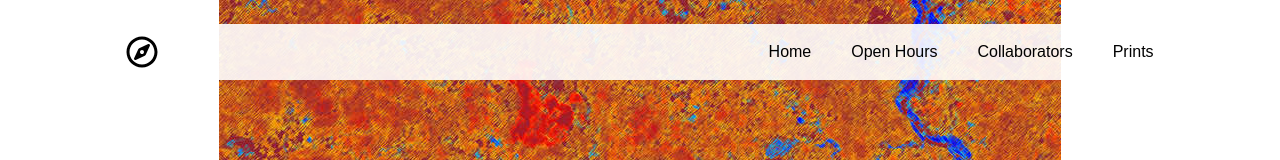
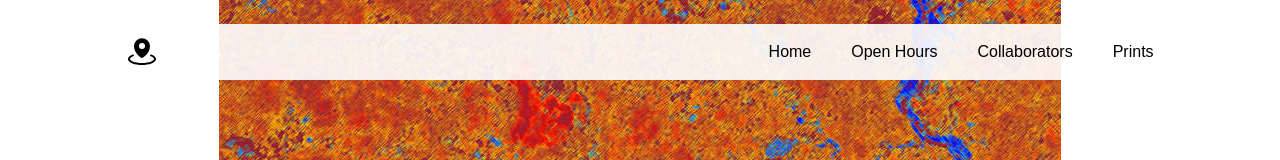
Before and after one commit to theanthonybrooks/npod, a Next.js app: page /program in a window 1280 px wide. Shown: the top 160 px of the page. Built offline with nearby package versions, Linux system fonts and the light colour scheme; a web font is replaced by a local one.

Commit message:
wip: link updates

```diff
--- a/src/app/page.tsx
+++ b/src/app/page.tsx
@@ -213,14 +213,18 @@ export default function Home() {
                   Europe&apos;s food system.
                 </p>
                 {/* TODO: add address link to google maps */}
-                <span className="text-foreground flex w-full flex-col items-start rounded-4xl bg-white/90 px-6 py-4 sm:w-[350px]">
+                <Link
+                  href="https://maps.app.goo.gl/enh2Jm1Z48Krz1VAA"
+                  target="_blank"
+                  className="text-foreground flex w-full cursor-pointer flex-col items-start rounded-4xl bg-white/90 px-6 py-4 sm:w-[350px]"
+                >
                   <p className="!font-ubuntu text-xl font-medium">
                     Hase Studio
                   </p>
                   <p className="!font-ubuntu text-[1.2rem] italic">
                     Weisestrasse 22, 12049, Berlin
                   </p>
-                </span>
+                </Link>
               </div>
               <div id="hours" />
               <div className="flex flex-col items-start gap-4 sm:col-start-1 sm:hidden sm:gap-8">
--- a/src/app/ui/components/carousel/carousel.tsx
+++ b/src/app/ui/components/carousel/carousel.tsx
@@ -121,7 +121,7 @@ export const ImgCarousel = ({
         className="embla__viewport flex justify-center px-10 sm:px-15 2xl:px-0"
         ref={emblaRef}
       >
-        <div className="embla__container max-w-[90vw]">
+        <div className="embla__container max-w-[85vw]">
           {slides.map((slide, i) => {
             return (
               <div
--- a/src/app/ui/components/navbar.tsx
+++ b/src/app/ui/components/navbar.tsx
@@ -2,7 +2,7 @@
 import { cn, useIsMobile } from "@/utils/utils";
 
 import Link from "next/link";
-import { FaRegCompass } from "react-icons/fa";
+import { PiMapPinAreaFill } from "react-icons/pi";
 
 import { motion, useMotionValueEvent, useScroll } from "motion/react";
 
@@ -78,12 +78,14 @@ export const Navbar = ({ className, page }: NavbarProps) => {
       )}
     >
       <div className="flex items-center gap-x-10">
-        <FaRegCompass
-          className={cn(
-            "text-foreground size-8",
-            // isMobile && "absolute left-4 top-4"
-          )}
-        />
+        <Link href="https://maps.app.goo.gl/enh2Jm1Z48Krz1VAA" target="_blank">
+          <PiMapPinAreaFill
+            className={cn(
+              "text-foreground size-8",
+              // isMobile && "absolute left-4 top-4"
+            )}
+          />
+        </Link>
         <span className="hidden lg:block">
           September 5<sup>th</sup> - 14<sup>th</sup>
         </span>
--- a/src/data/artist-info.tsx
+++ b/src/data/artist-info.tsx
@@ -44,7 +44,7 @@ export const artistInfo: Artist[] = [
         </p>
       </>
     ),
-    link: "https://www.isabellaw.com/",
+    link: "https://isabelelaw.cargo.site",
   },
   {
     name: "Martin Karl Kufeita",
@@ -77,7 +77,7 @@ export const artistInfo: Artist[] = [
         </p>
       </>
     ),
-    link: "https://www.martinkufeita.com/",
+    link: "https://www.instagram.com/swusone/",
   },
   {
     name: "Zeren Oruc",
```
